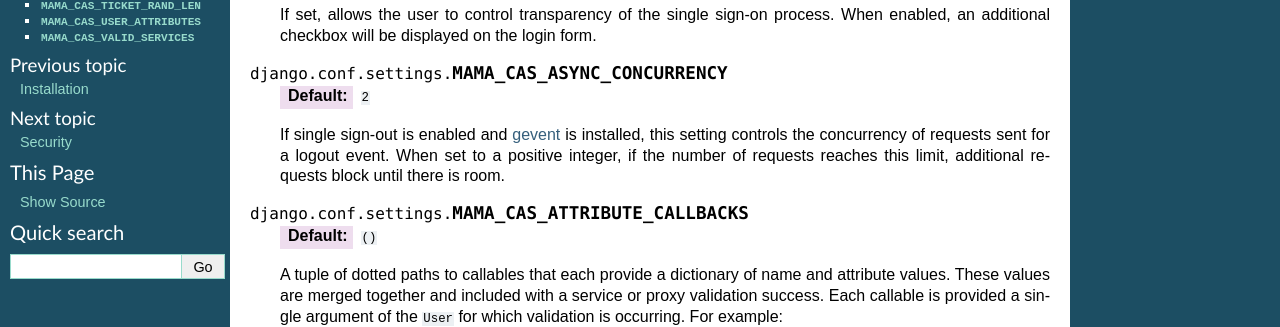
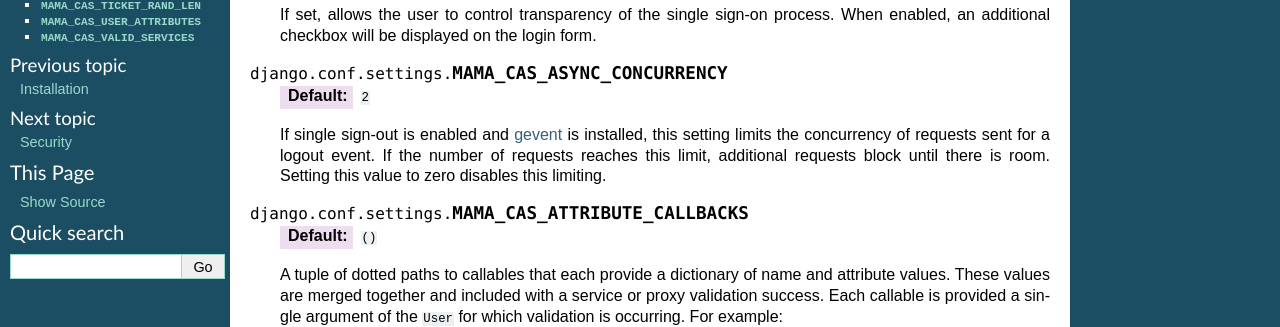
Before and after one commit to jbittel/django-mama-cas, a Sphinx documentation site: the page built from docs/settings.rst, in a window 1280 px wide. Shown: the part 206-533 px from the top of the page. Built offline with Sphinx 7.4.7, drawn with Linux system fonts in a browser that asks for light colours.

Commit message:
Clarify asynchronous limit documentation

```diff
--- a/docs/settings.rst
+++ b/docs/settings.rst
@@ -22,9 +22,9 @@ alter stock CAS behavior.
    :default: ``2``
 
    If single sign-out is enabled and `gevent`_ is installed, this setting
-   controls the concurrency of requests sent for a logout event. When set
-   to a positive integer, if the number of requests reaches this limit,
-   additional requests block until there is room.
+   limits the concurrency of requests sent for a logout event. If the number
+   of requests reaches this limit, additional requests block until there is
+   room. Setting this value to zero disables this limiting.
 
 .. attribute:: MAMA_CAS_ATTRIBUTE_CALLBACKS
 
```
